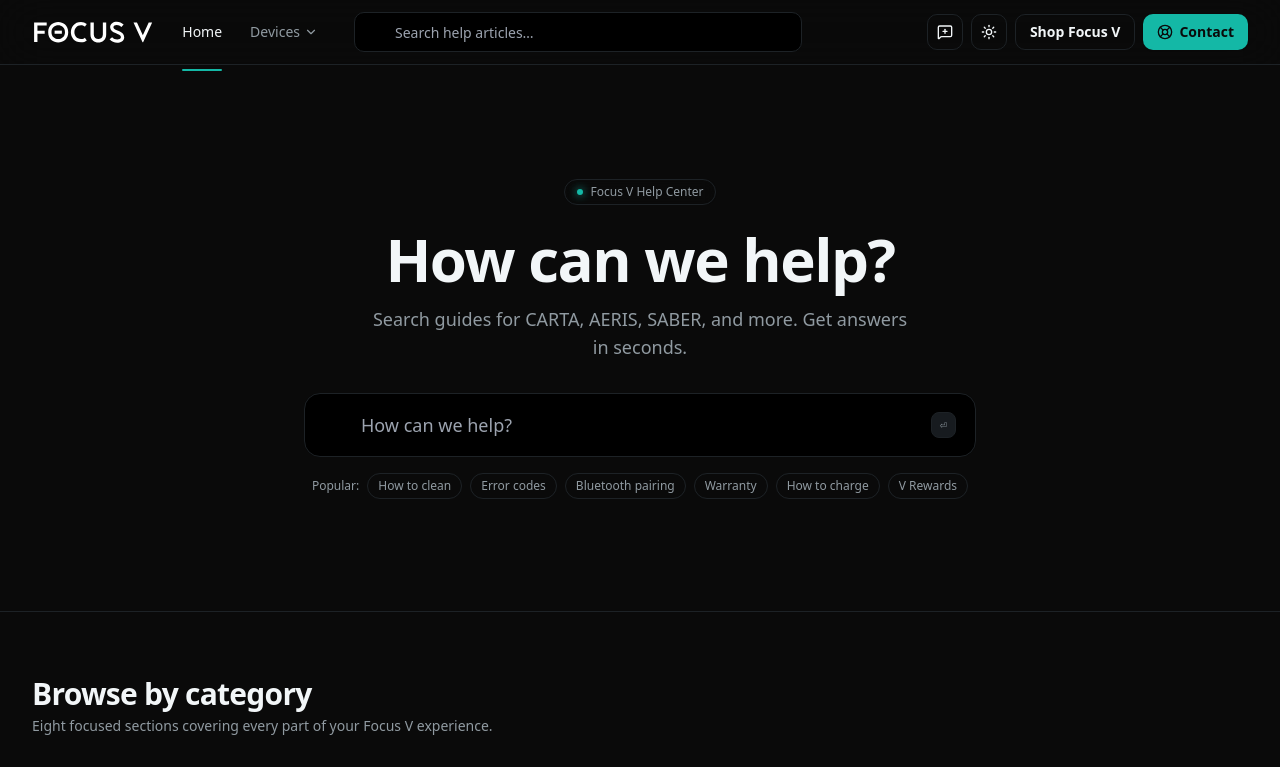
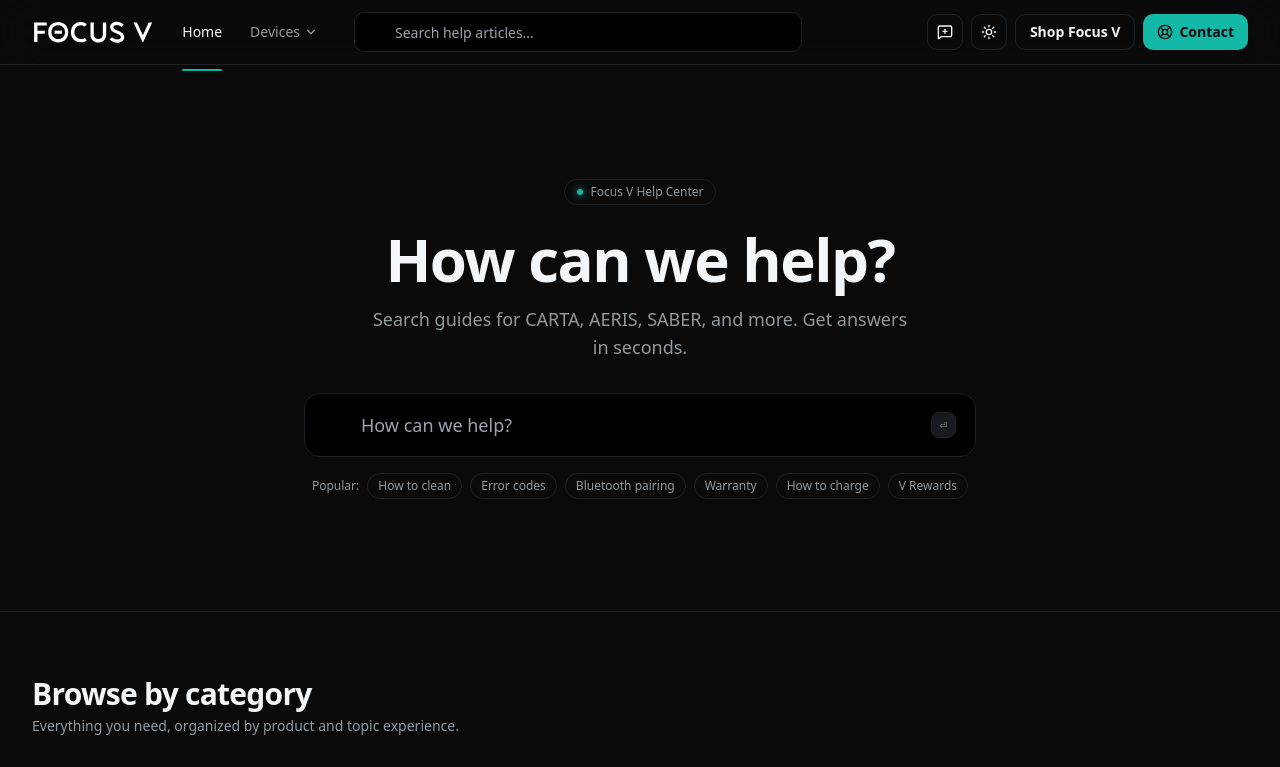
Before and after one commit to samjurist7/focusv-help, a Next.js app: page / in a window 1280 px wide. Shown: the top 767 px of the page. Built offline with nearby package versions, Linux system fonts and the light colour scheme.

Commit message:
fix: remove hardcoded category count from homepage

```diff
--- a/app/page.tsx
+++ b/app/page.tsx
@@ -79,7 +79,7 @@ export default function HomePage() {
               Browse by category
             </h2>
             <p className="mt-1 text-sm text-muted-foreground">
-              Eight focused sections covering every part of your Focus V
+              Everything you need, organized by product and topic
               experience.
             </p>
           </div>
```
